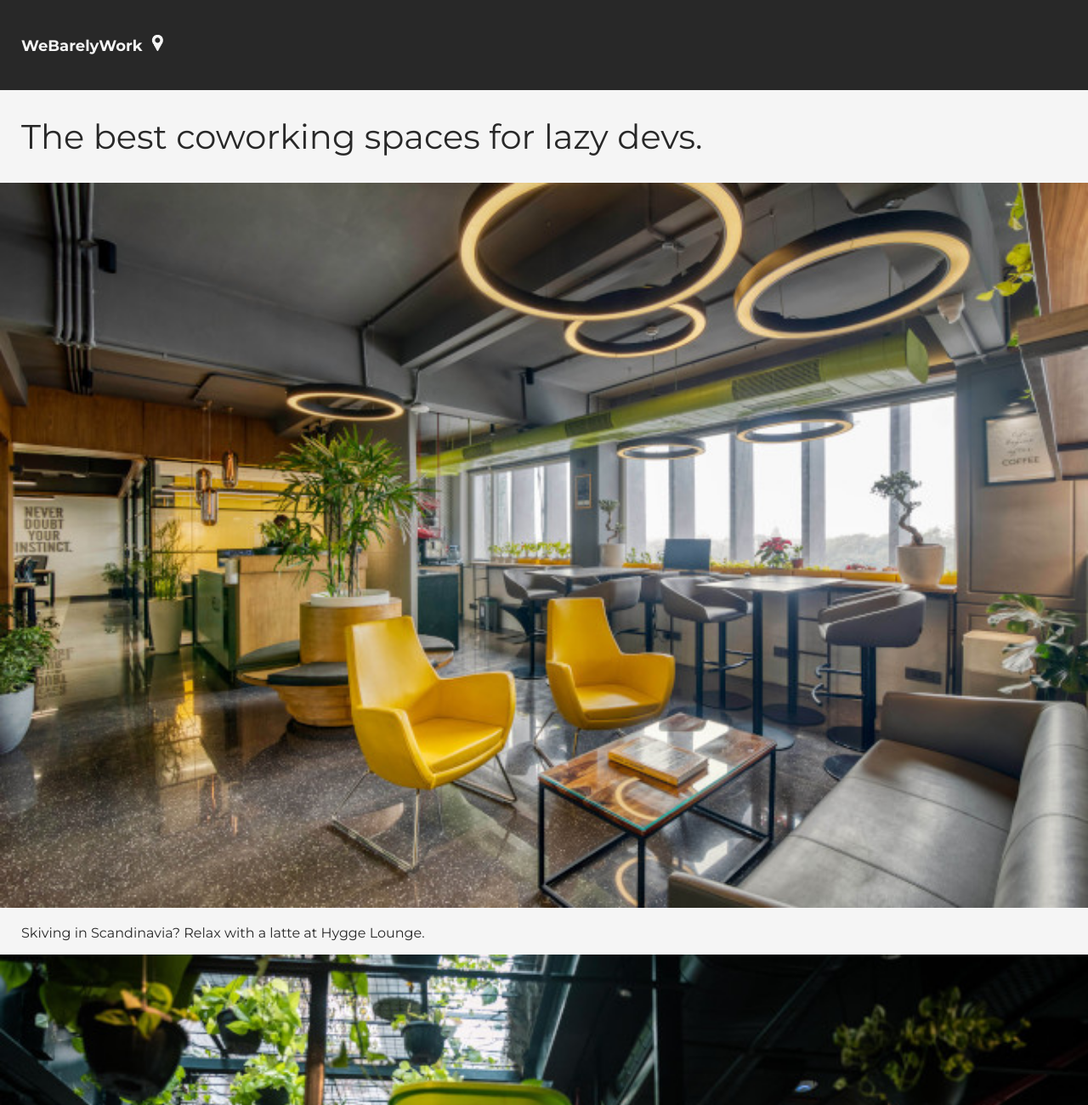
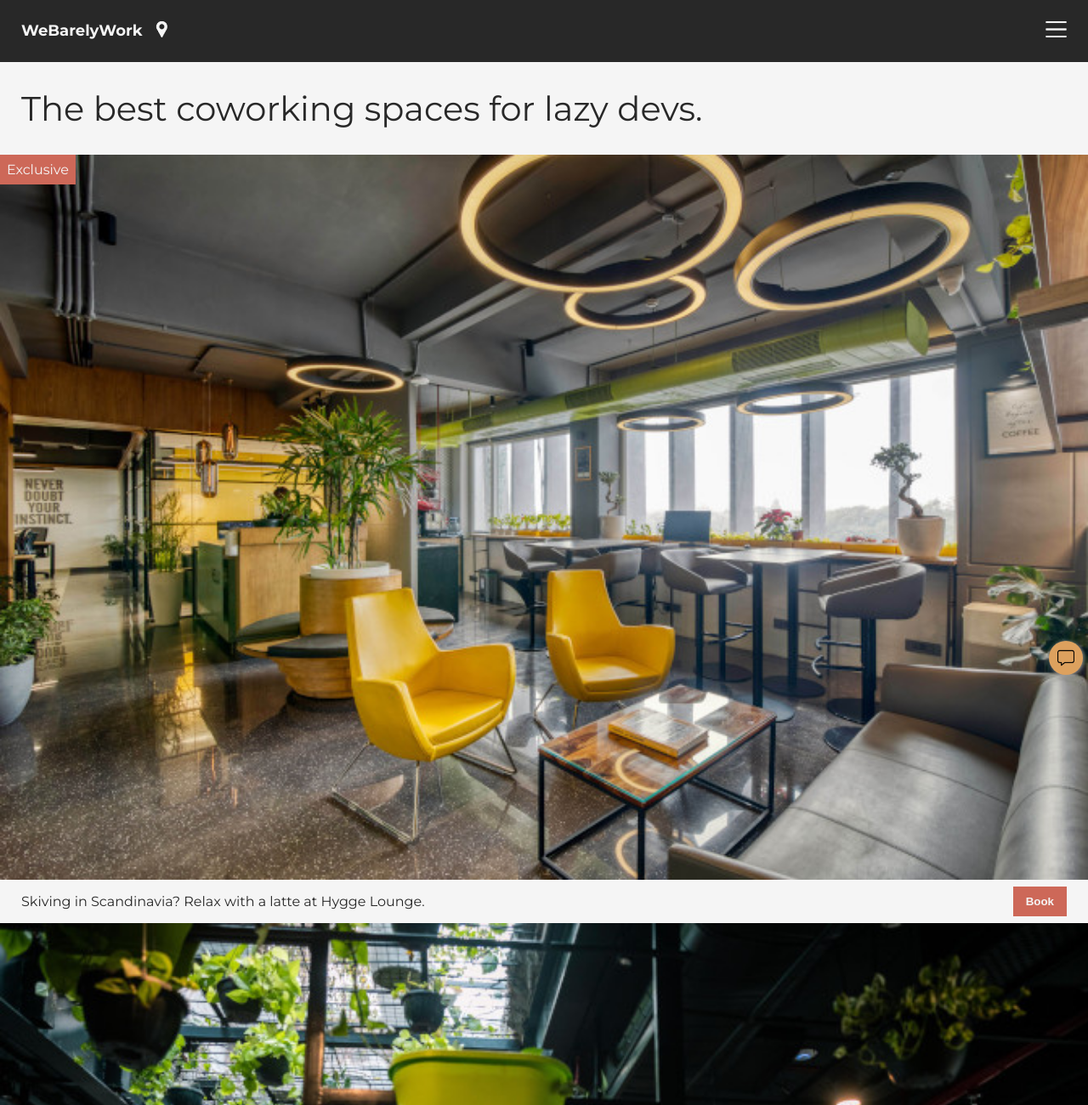
Before and after one commit to jasnmar/scrimba-ecc-coworking, a plain HTML site: page index.html in a window 1280 px wide. Shown: the top 1300 px of the page at 85% size. Drawn offline with Linux system fonts and the light colour scheme.

Commit message:
Complete Site

```diff
--- a/index.css
+++ b/index.css
@@ -6,26 +6,33 @@ body {
     background-color: whitesmoke;
 }
 
-nav {
-    display: flex;
+header {
     background-color: #282828;
     color: whitesmoke;
-
 }
 
+
 nav ul {
-    list-style-type: none;
-    padding: 25px
-}
-
-nav li {
-    display: inline;
-}
+        display: flex;
+        list-style-type: none;
+        align-items: center;
+        margin: 0;
+        padding: 25px;
+        gap: 10px;
+    }
 
 h1 {
     font-size: 40px;
     font-weight: 400;
     margin: 30px 25px
+}
+
+button {
+    border: none;
+    background-color: #cd6858;
+    color: whitesmoke;
+    padding: 10px 15px;
+    font-weight: 700;
 }
 
 .logo {
@@ -37,7 +44,42 @@ h1 {
 }
 .item-img {
     width: 100%;
+    margin:0px;
+    display: block;
 }
 .caption {
+    display:flex;
     margin: 0px 25px;
+    justify-content: space-between;
+    gap:20px;
+    align-items: center;
 }
+.align-right {
+    margin-left: auto;
+}
+.item {
+    position: relative;
+}
+.img-banner {
+    background-color: #cd6858;
+    position: absolute;
+    top:0px;
+    padding: 8px;
+    color:whitesmoke;
+}
+.chatbox-bg {
+    display: flex;
+    background-color: #dda15e;
+    width:40px;
+    height:40px;
+    border-radius: 50%;
+    box-shadow: 1px 1px 5px #999;
+    position: fixed;
+    bottom: 6px;
+    right: 6px;
+}
+
+.chatbox-img {
+    margin: auto;
+    width: 50%;
+ }
--- a/index.html
+++ b/index.html
@@ -19,6 +19,9 @@
                 <li>
                     <img src="images/pin.png" class="icon" alt="location">
                 </li>
+                <li class="align-right">
+                    <img src="images/burger.png" class="icon">
+                </li>
             </ul>
         </nav>
     </header>
@@ -29,8 +32,12 @@
 
         <section class="item">
             <img src="images/hygge.jpg" class="item-img" alt="A smart coworking space">
+            <div class="img-banner">
+                Exclusive
+            </div>
             <div class="caption">
                 <p>Skiving in Scandinavia? Relax with a latte at Hygge Lounge.</p>
+                <button>Book</button>
             </div>
         </section>
 
@@ -38,6 +45,7 @@
             <img src="images/sky-garden.jpg" class="item-img" alt="A coworking space with plants">
             <div class="caption">
                 <p>Bored in Barcelona? Take a siesta at the Sky Garden.</p>
+                <button>Book</button>
             </div>
         </section>
 
@@ -45,9 +53,12 @@
             <img src="images/generator.jpg" class="item-img" alt="A comfortable coworking space">
             <div class="caption">
                 <p>Relaxing in Rio? Take some downtime at the Generator Hub.</p>
+                <button>Book</button>
             </div>
         </section>
-
     </main>
+    <div class="chatbox-bg">
+        <img src="images/message.png" class="chatbox-img" alt="chatbox">
+    </div>
 </body>
 </html>
```
Also changed, not shown: images/message.png (added).
